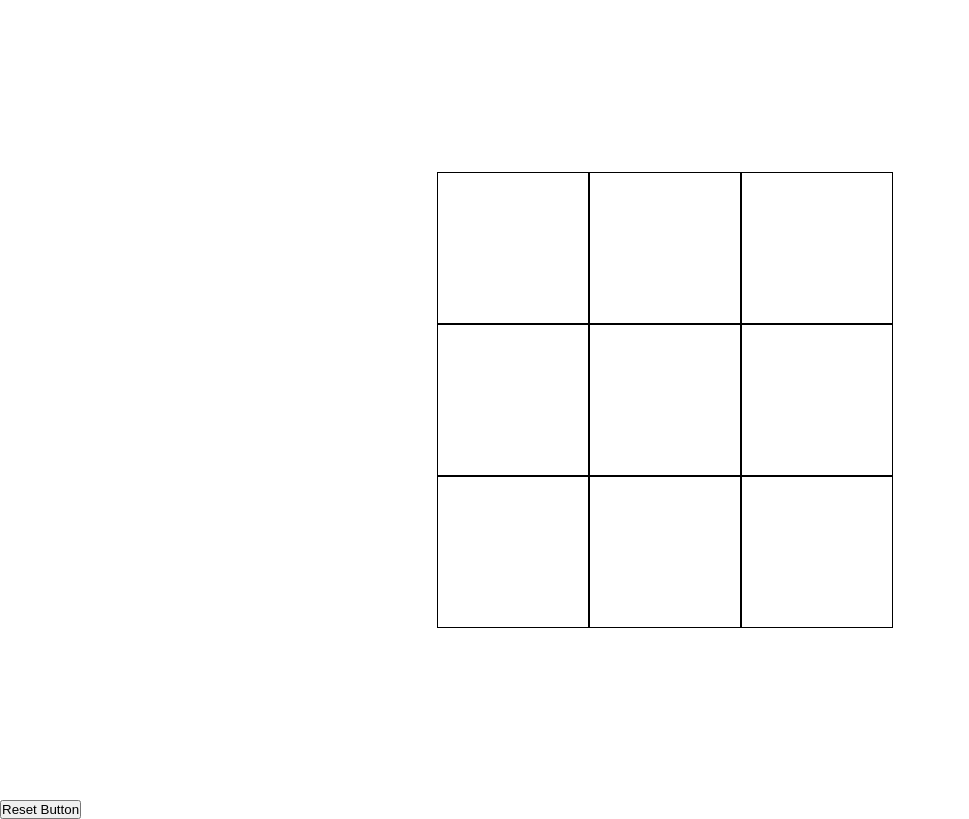
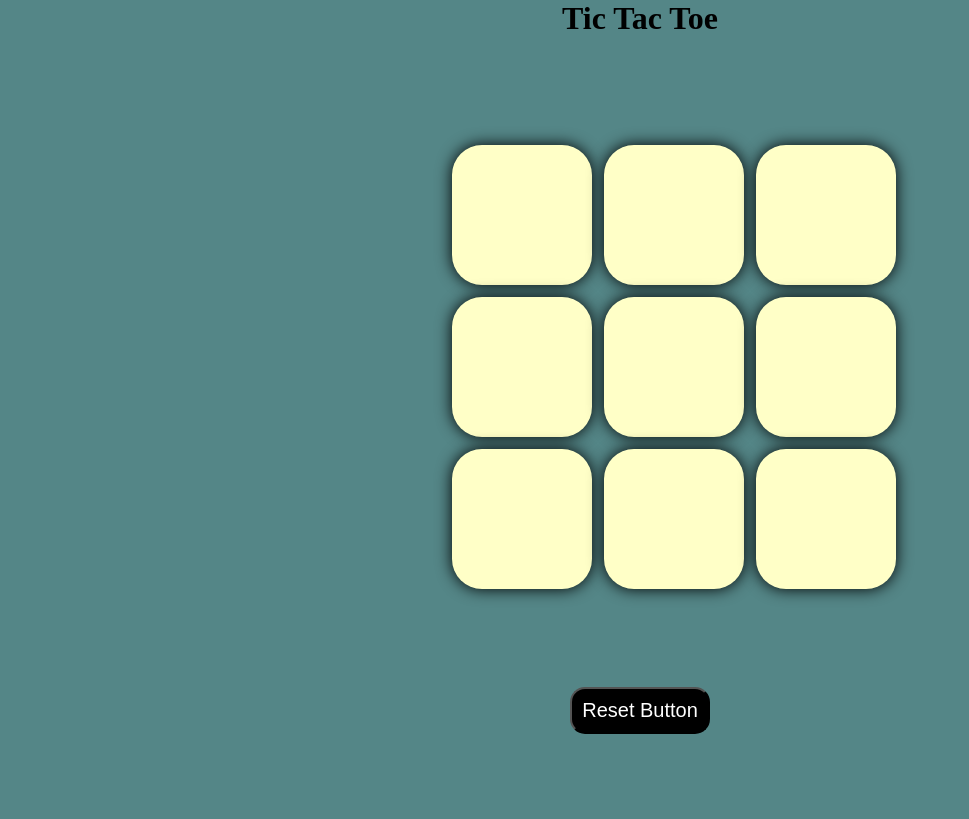
Before and after one commit to Rehankhan8855/tic-tac-toe, a plain HTML site: page index.html in a window 1280 px wide. Shown: the whole page, without its empty margins (0-969 px from the left). Drawn offline with Linux system fonts and the light colour scheme.

Commit message:
complete-style-tic-tac-toe

```diff
--- a/index.html
+++ b/index.html
@@ -8,6 +8,7 @@
 
 </head>
 <body>
+    <h1 id="head">Tic Tac Toe</h1>
 
     <div class="countainer">
     <div class="grid">
@@ -22,7 +23,7 @@
         <div class="box" id="8" onclick="addXO(this)"></div>
 </div>
 </div>
-<button onclick="resetGame()">Reset Button</button>
+<button id="reset-btn" onclick="resetGame()" >Reset Button</button>
 <script src="app.js"></script>
 
 
--- a/style.css
+++ b/style.css
@@ -2,26 +2,59 @@
     padding:0px;
     margin:0px;
 }
+
+body{
+    background-color: #548687;
+    text-align: center;
+
+}
+#head{
+    margin-bottom: 50px;
+}
+
 
 .countainer {
     display:flex;
     align-items:center;
     justify-content: center;
     width:80%;
-    height: 100vh;
+    height: 70vmin;
 }
 
 .grid{
     display: grid;
     grid-template-columns: auto auto auto;
     gap:0px;
-    width:150px;
+    width:120px;
+    gap:1.5vmin;
 }
 
 .box{
     padding: 50px;
     border:1px solid black;
-    width:50px;
-    height:50px;
+    width:40px;
+    height:40px;
     cursor:pointer;
+    background-color: #ffffc7;
+    color: #b0413e;
+    border-radius: 30px;
+    border:none;
+    box-shadow:0 0 1rem #000;
+    font-size:60px;
+
 }
+
+#reset-btn{
+    display:flexbox;
+   align-items: center;
+   justify-content:center;
+   padding:10px;
+   font-size:20px;
+   background-color: #000;
+   color: #fff;
+   border-radius: 15px;
+   border:non;
+   margin-top: 40px;
+
+
+}
```
